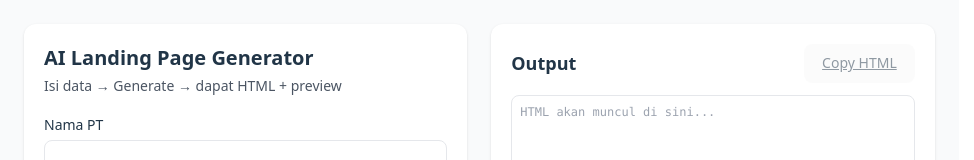
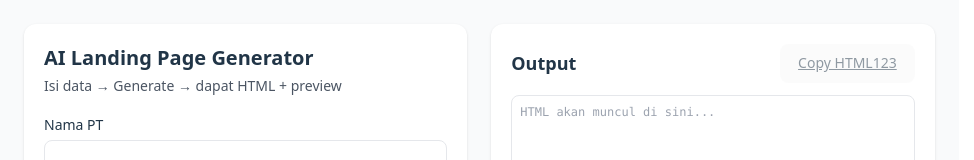
Before and after one commit to Fachri2704/ai-generator, a React app in the folder frontend/: page / in a window 1280 px wide. Shown: the top 160 px of the page, without its empty margins (0-974 px from the left). Built offline with nearby package versions, Linux system fonts and the light colour scheme; the HTML template or start-up script is replaced by a standard one.

Commit message:
test branch

```diff
--- a/frontend/src/App.jsx
+++ b/frontend/src/App.jsx
@@ -103,7 +103,7 @@ export default function App() {
               disabled={!html}
               onClick={() => navigator.clipboard.writeText(html)}
             >
-              Copy HTML
+              Copy HTML123
             </button>
           </div>
 
```
